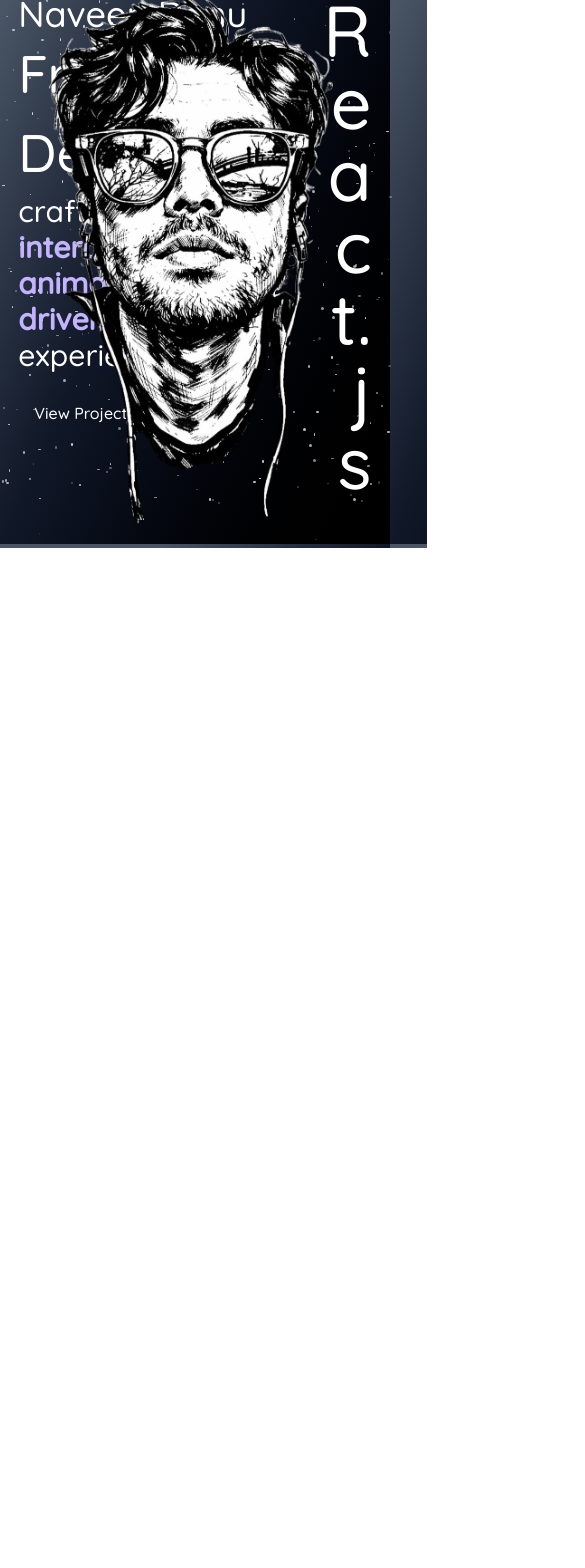
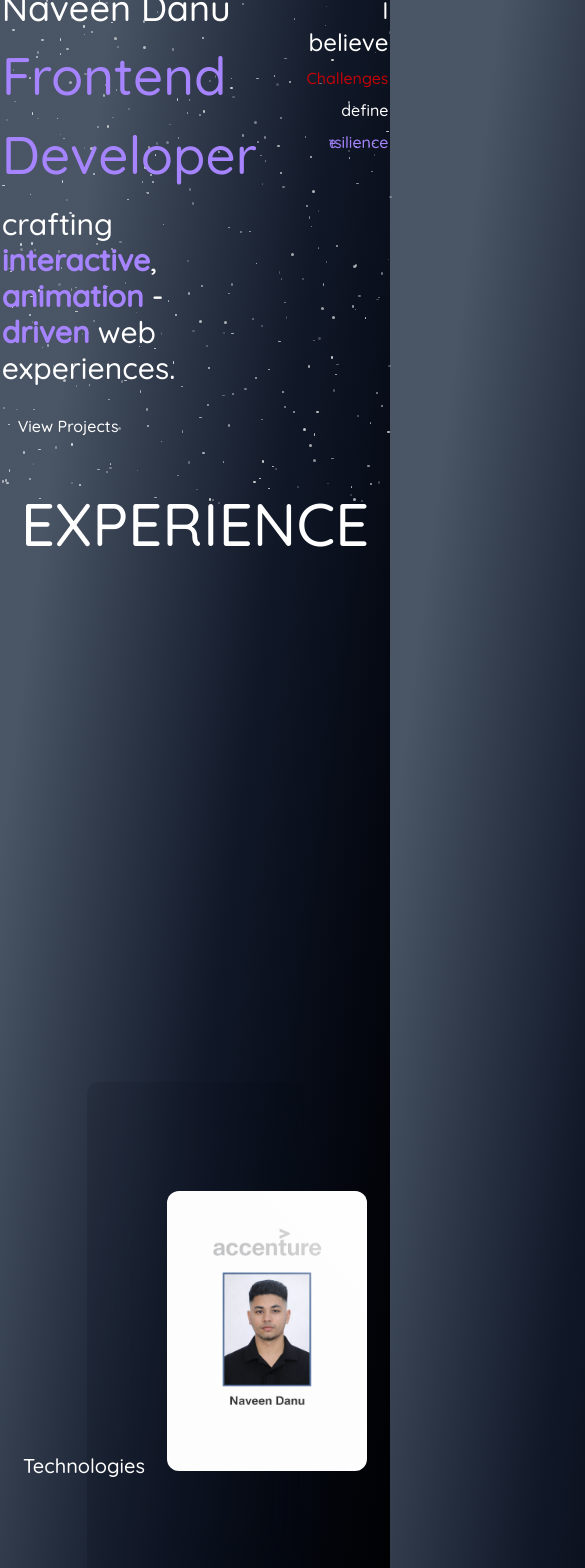
Before and after one commit to naveendanu2000/portfolio, a React (Vite) app: page / in a window 390 px wide. Shown: the part 340-1908 px from the top of the page, 585 px wide, since content can reach past the window. Before the commit the page ends 888 px from the top, so only its background shows below. Built offline with nearby package versions, Linux system fonts and the light colour scheme.

Commit message:
Animated quote area, setup Experience section

```diff
--- a/src/App.tsx
+++ b/src/App.tsx
@@ -1,6 +1,9 @@
 import BackgroundAnimation from "./components/BackgroundAnimation";
+import ExperienceSection from "./components/ExperienceSection";
 import Header from "./components/Header";
 import Hero from "./components/Hero";
+import ProjectCard from "./components/micro-components/ProjectCard";
+import { projectCard } from "./data/data";
 
 const App = () => {
   return (
@@ -9,6 +12,13 @@
       <div className="z-10">
         <Header />
         <Hero />
+        <ExperienceSection />
+        <ProjectCard
+          imgSrc={projectCard[0].imgSrc}
+          heading={projectCard[0].heading}
+          description={projectCard[0].description}
+          link={projectCard[0].link}
+        />
       </div>
     </div>
   );
--- /dev/null
+++ b/src/components/ExperienceSection.tsx
@@ -0,0 +1,49 @@
+import { useRef } from "react";
+import { experienceCard } from "../data/data";
+import ExperienceCard from "./micro-components/ExperienceCard";
+import { useGSAP } from "@gsap/react";
+import { ScrollTrigger } from "gsap/ScrollTrigger";
+import gsap from "gsap";
+
+const ExperienceSection = () => {
+  const experienceSectionRef = useRef<HTMLDivElement>(null);
+
+  useGSAP(() => {
+    gsap.registerPlugin(ScrollTrigger);
+
+    gsap.from(experienceSectionRef.current!.children, {
+      x: 400,
+      scale: 0.8,
+      opacity: 0,
+      immediateRender: false,
+      stagger: 1,
+      scrollTrigger: {
+        trigger: experienceSectionRef.current,
+        scrub: true,
+        start: "top bottom",
+        end: "center center",
+      },
+    });
+  });
+
+  return (
+    <div className="mx-5 py-[2%] min-h-screen ">
+      <h1 className="text-6xl mb-[3%] text-center"> EXPERIENCE </h1>
+      <div ref={experienceSectionRef} className="mx-5">
+        {experienceCard.map((card) => (
+          <ExperienceCard
+            key={card.companyName}
+            companyName={card.companyName}
+            imgSrc={card.imgSrc}
+            timeline={card.timeline}
+            projectName={card.projectName}
+            description={card.description}
+            skills={card.skills}
+          />
+        ))}
+      </div>
+    </div>
+  );
+};
+
+export default ExperienceSection;
--- a/src/components/Hero.tsx
+++ b/src/components/Hero.tsx
@@ -3,24 +3,28 @@
 import gsap from "gsap";
 import Button from "./micro-components/Button";
 import { SplitText } from "gsap/SplitText";
+import { useGSAP } from "@gsap/react";
+import ScrollTrigger from "gsap/ScrollTrigger";
 
 const skills = [
-  "JavaScript",
-  "TypeScript",
-  "React.js",
-  "Node.js",
-  "mongoDB",
-  "GSAP",
-  "Micro Services",
-  "Docker",
-  "Github",
-  "Kubernetes",
-  "Redis",
+  "greatness",
+  "strength",
+  "resilience",
+  "excellence",
+  "mastery",
+  "potential",
+  "character",
+  "impact",
+  "innovation",
 ];
 
 const Hero = () => {
   const showSkillRef = useRef<HTMLHeadingElement>(null);
+  const leftHeroRef = useRef<HTMLDivElement>(null);
+  const rightHeroRef = useRef<HTMLDivElement>(null);
+  const imgRef = useRef<HTMLDivElement>(null);
   const [showSkill, setShowSkill] = useState(skills[0]);
+  gsap.registerPlugin(ScrollTrigger);
 
   const onMouseMove = (e: MouseEvent<HTMLImageElement>) => {
     console.log(e.clientX, e.clientY);
@@ -91,32 +95,118 @@
     };
   }, []);
 
+  useGSAP(
+    () => {
+      gsap.registerPlugin(ScrollTrigger);
+      gsap.from(leftHeroRef.current!.children, {
+        y: 100,
+        opacity: 0,
+        stagger: 0.2,
+        duration: 0.8,
+        ease: "power1.inOut",
+      });
+
+      gsap.to(leftHeroRef.current!.children, {
+        x: -100,
+        opacity: 0,
+        immediateRender: false,
+        scrollTrigger: {
+          scrub: true,
+          trigger: leftHeroRef.current,
+          start: "top top",
+          end: "bottom top",
+        },
+      });
+    },
+    { scope: leftHeroRef }
+  );
+
+  useGSAP(
+    () => {
+      gsap.registerPlugin(ScrollTrigger);
+      gsap.from(rightHeroRef.current, {
+        y: 100,
+        opacity: 0,
+        stagger: 0.2,
+        duration: 1,
+        ease: "power1.inOut",
+      });
+
+      gsap.to(rightHeroRef.current, {
+        x: 100,
+        opacity: 0,
+        immediateRender: false,
+        scrollTrigger: {
+          scrub: true,
+          trigger: rightHeroRef.current,
+          start: "top top",
+          end: "bottom top",
+        },
+      });
+    },
+    { scope: rightHeroRef }
+  );
+
+  useGSAP(
+    () => {
+      gsap.registerPlugin(ScrollTrigger);
+      gsap.from(imgRef.current, {
+        y: -200,
+        opacity: 0,
+        duration: 1,
+        ease: "power1.inOut",
+      });
+
+      gsap.to(imgRef.current, {
+        y: -200,
+        opacity: 0,
+        immediateRender: false,
+        scrollTrigger: {
+          scrub: true,
+          trigger: imgRef.current,
+          start: "bottom center",
+          end: "bottom top",
+        },
+      });
+    },
+    { scope: imgRef }
+  );
+
   return (
-    <div className="relative w-dvw h-fit p-10 flex flex-row justify-center">
-      <div className="flex-1 px-[8%] py-[2%]">
-        <h2 className="text-4xl">Naveen Danu</h2>
-        <h1 className="text-[3.3rem]">Frontend Developer</h1>
-        <h3 className="text-3xl">
-          crafting <strong className="text-violet-300">interactive,</strong>
-          <br /> <strong className="text-violet-300">animation</strong> -{" "}
-          <strong className="text-violet-300">driven</strong> web experiences.
-        </h3>
-        <div className="mt-5 -mx-3">
-          <Button text="View Projects" />
+    <div className="relative w-dvw h-[80%] p-10 flex flex-row justify-center">
+      <div className="w-full lg:h-140 xl:h-170 md:h-100 flex flex-1 items-end px-[8%] xl:px-[10%]">
+        <div className="flex-1 h-fit" ref={leftHeroRef}>
+          <h2 className="text-4xl xl:text-5xl">Naveen Danu</h2>
+          <h1 className="text-[3.3rem] xl:text-7xl mt-2 text-violet-400">
+            Frontend Developer
+          </h1>
+          <h3 className="text-3xl xl:text-4xl mt-3">
+            crafting <strong className="text-violet-400">interactive</strong>,
+            <br /> <strong className="text-violet-400">animation</strong> -{" "}
+            <strong className="text-violet-400">driven</strong> web experiences.
+          </h3>
+          <div className="mt-5 -mx-3">
+            <Button text="View Projects" />
+          </div>
         </div>
       </div>
-      <div className="w-fit absolute">
+      <div ref={imgRef} className="w-fit absolute">
         <img
           src={photo}
-          className=" h-140 flex mx-auto"
+          className=" xl:h-170 lg:h-100 flex mx-auto"
           onMouseMove={onMouseMove}
         />
       </div>
-      <div className="inline-block bottom-0 flex-1 px-[8%] text-right py-[2%]">
-        <div>
-          <h1 ref={showSkillRef} className="text-7xl">
-            {showSkill}
-          </h1>
+      <div className="inline-block bottom-0 flex-1 px-[8%] xl:px-[10%] text-right py-[2%]">
+        <div ref={rightHeroRef} className="h-full">
+          <h2 className="md:text-6xl xl:text-7xl mb-8">
+            <p className="text-2xl mb-2">I believe</p>
+            <p className="text-red-700 mb-2">Challenges</p>
+            <p className=" mb-2">define</p>
+            <h1 ref={showSkillRef} className="text-violet-400">
+              {showSkill}
+            </h1>
+          </h2>
         </div>
       </div>
     </div>
--- a/src/components/ExperienceCard.tsx
+++ b/src/components/micro-components/ExperienceCard.tsx
@@ -1,8 +1,9 @@
 import { useRef } from "react";
-import IdCard from "./micro-components/IdCard";
-import SkillLogo from "./micro-components/SkillLogo";
+import IdCard from "./IdCard";
+import SkillLogo from "./SkillLogo";
 import gsap from "gsap";
 import { useGSAP } from "@gsap/react";
+import { ScrollTrigger } from "gsap/ScrollTrigger";
 
 const ExperienceCard = ({
   companyName,
@@ -24,10 +25,19 @@
   const ulRef = useRef<HTMLUListElement>(null);
   const skillsRef = useRef<HTMLDivElement>(null);
   const idCardRef = useRef<HTMLDivElement>(null);
+  const experienceCardRef = useRef<HTMLDivElement>(null);
 
   useGSAP(() => {
+    gsap.registerPlugin(ScrollTrigger);
     gsap
-      .timeline()
+      .timeline({
+        scrollTrigger: {
+          trigger: experienceCardRef.current,
+          scrub: true,
+          start: "top bottom",
+          end: "top center",
+        },
+      })
       .from(companyRef.current, {
         y: "15%",
         opacity: 0,
@@ -64,23 +74,26 @@
   });
 
   return (
-    <div className="bg-black/5 backdrop-blur-xl rounded-xl w-[70%] flex flex-row justify-center items-center m-auto p-[3%]">
-      <div className="flex-2">
+    <div
+      ref={experienceCardRef}
+      className="bg-black/5 backdrop-blur-xl mb-5 rounded-xl w-[70%] flex flex-row justify-center items-center m-auto p-[3%]"
+    >
+      <div className="flex-2 xl:ps-[6%]">
         <div ref={companyRef}>
-          <h1 className="text-3xl">{companyName}</h1>
+          <h1 className="text-3xl xl:text-4xl">{companyName}</h1>
           <span>{timeline}</span>
         </div>
         <div className="p-[1%]">
-          <h3 ref={projectRef} className="text-xl">
+          <h3 ref={projectRef} className="text-2xl xl:text-3xl">
             {projectName}
           </h3>
-          <ul ref={ulRef} className="py-[0.5%]">
+          <ul ref={ulRef} className="py-[0.5%] xl:text-xl">
             {description.map((line) => (
               <li key={line}>{line}</li>
             ))}
           </ul>
         </div>
-        <h3 className="text-xl">Technologies</h3>
+        <h3 className="text-xl xl:text-3xl">Technologies</h3>
         <div ref={skillsRef} className="flex flex-row p-[1%] w-[60%}">
           {skills.map((skill) => (
             <SkillLogo key={skill} imgSrc={skill} />
--- a/src/components/micro-components/Logo.tsx
+++ b/src/components/micro-components/Logo.tsx
@@ -65,7 +65,7 @@
       xmlns="http://www.w3.org/2000/svg"
       className="cursor-pointer"
     >
-      <path d={boltPath} className="fill-indigo-300" filter="url(#shadow)"/>
+      <path d={boltPath} className="fill-indigo-400" filter="url(#shadow)"/>
 
       <path
         d={boltPath}
--- a/src/components/ProjectCard.tsx
+++ b/src/components/micro-components/ProjectCard.tsx
@@ -1,6 +1,6 @@
 import { useGSAP } from "@gsap/react";
 import { useRef } from "react";
-import SkillLogo from "./micro-components/SkillLogo";
+import SkillLogo from "./SkillLogo";
 import github from "/assets/logos/github.svg";
 import gsap from "gsap";
 import { SplitText } from "gsap/all";
--- a/src/components/micro-components/SkillLogo.tsx
+++ b/src/components/micro-components/SkillLogo.tsx
@@ -66,7 +66,7 @@
       onMouseLeave={handleLeave}
       className="rounded-full
         bg-white/5
-        backdrop-blur-md w-fit m-4 flex p-2 overflow-hidden"
+        backdrop-blur-md w-fit m-4 inline-flex p-2 overflow-hidden"
     >
       <img src={imgSrc} alt="skill logo" className="z-10 relative h-10 w-10" />
       <span
--- a/src/data/data.tsx
+++ b/src/data/data.tsx
@@ -1,4 +1,36 @@
 export const experienceCard = [
+  {
+    imgSrc: "/assets/ID-Cards/id_accenture.png",
+    companyName: "Accenture",
+    timeline: "Sep, 24 - Oct, 25",
+    description: [
+      "Trained in MERN stack.",
+      "Hands on experience in developing optimized and responsive Components",
+      "Integrated rest APIs and JWT Authentication",
+    ],
+    projectName: "Hilton",
+    skills: [
+      "/assets/logos/react.svg",
+      "/assets/logos/initial.svg",
+      "/assets/logos/github.svg",
+    ],
+  },
+  {
+    imgSrc: "/assets/ID-Cards/id_accenture.png",
+    companyName: "Accenture",
+    timeline: "Sep, 24 - Oct, 25",
+    description: [
+      "Trained in MERN stack.",
+      "Hands on experience in developing optimized and responsive Components",
+      "Integrated rest APIs and JWT Authentication",
+    ],
+    projectName: "Hilton",
+    skills: [
+      "/assets/logos/react.svg",
+      "/assets/logos/initial.svg",
+      "/assets/logos/github.svg",
+    ],
+  },
   {
     imgSrc: "/assets/ID-Cards/id_accenture.png",
     companyName: "Accenture",
```
Also changed, not shown: src/components/Footer.tsx (added, +25 -0 lines), public/assets/logos/gmail.svg (added), public/assets/logos/linkedin.svg (added).
